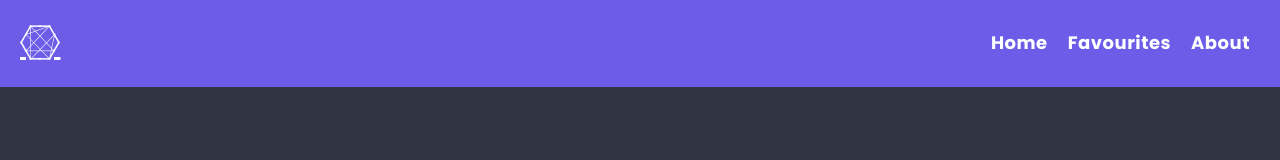
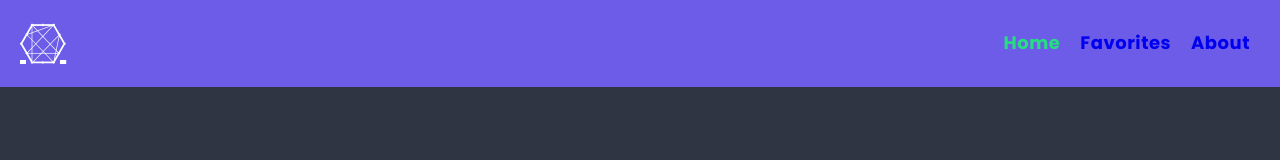
Before and after one commit to JankiJans/ReactApp, a React (Create React App) app: page / in a window 1280 px wide. Shown: the top 160 px of the page. Built offline with nearby package versions, Linux system fonts and the light colour scheme.

Commit message:
add class to navigation links

```diff
--- a/src/components/NavBar/NavBar.js
+++ b/src/components/NavBar/NavBar.js
@@ -1,5 +1,5 @@
 import styles from './NavBar.module.scss';
-import { Link } from 'react-router-dom';
+import { NavLink } from 'react-router-dom';
 
 const NavBar = () => {
   return (
@@ -12,9 +12,9 @@
           <div className={styles.navList}>
             <ul>
               <li>
-                <Link to="/">Home</Link>
-                <Link to="/favorite">Favourites</Link>
-                <Link to="/about">About</Link>
+                <NavLink className={({ isActive }) => (isActive ? styles.linkActive : undefined)} to="/">Home</NavLink>
+                <NavLink className={({ isActive }) => (isActive ? styles.linkActive : undefined)} to="/favorite">Favorites</NavLink>
+                <NavLink className={({ isActive }) => (isActive ? styles.linkActive : undefined)} to="/about">About</NavLink>
               </li>
             </ul>
           </div>
--- a/src/components/NavBar/NavBar.module.scss
+++ b/src/components/NavBar/NavBar.module.scss
@@ -1,5 +1,7 @@
+@import '../../styles/settings.scss';
+
 nav{
-    background-color:#6c5ce7;
+  background-color:#6c5ce7;
 
 }
 
@@ -14,7 +16,7 @@
 }
 
 .navIcon {
-  font-size: 35px;
+  font-size: 40px;
   a {
     color: #fff;
   }
@@ -23,10 +25,13 @@
 .navList ul li {
     list-style-type: none;
   a {
-    color: #fff;
     text-decoration: none;
     font-size: 18px;
     padding: 0 10px;
     font-weight: 800;
   }
 }
+
+.linkActive {
+  color: $color-success;
+}
```
